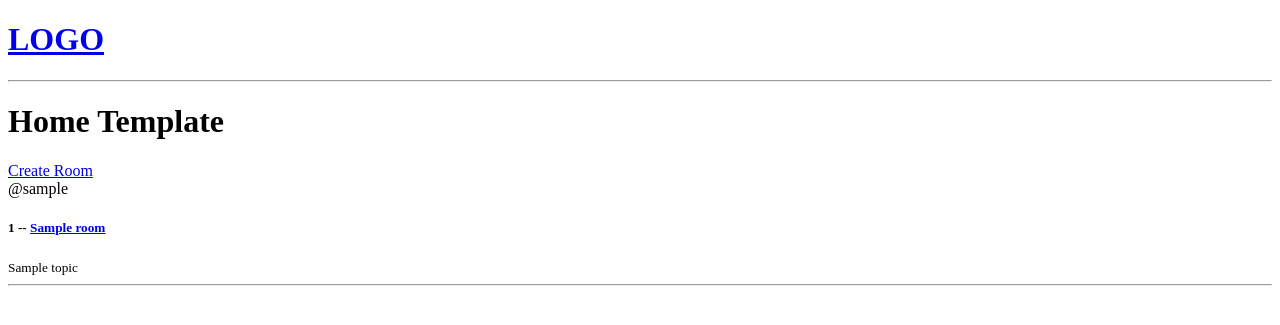
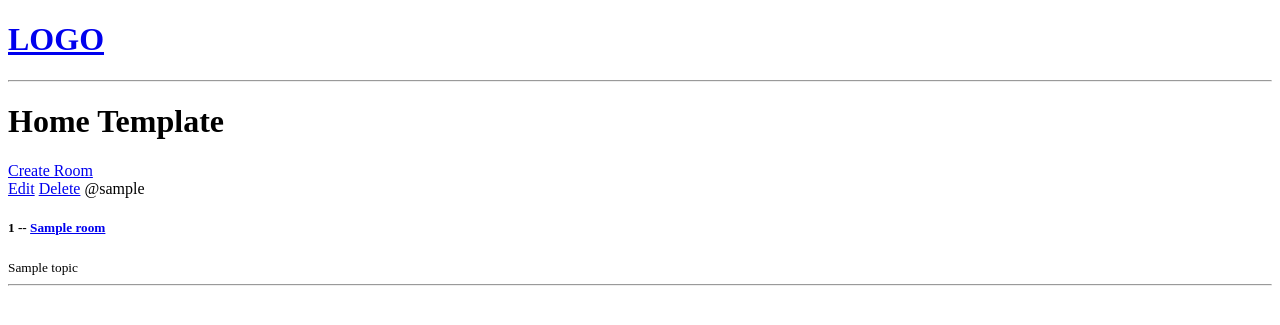
Before and after one commit to JanelleNYP/studybud, a Django app: page / in a window 1280 px wide. Shown: the top 325 px of the page. Run offline with Django 5.2, Linux system fonts and the light colour scheme; tables that the repository leaves empty hold one stand-in row (values such as "Sample post").

Commit message:
Update and Delete Room

```diff
--- a/base/templates/base/home.html
+++ b/base/templates/base/home.html
@@ -10,6 +10,8 @@
     <div>
         {% for room in rooms%}
         <div>
+            <a href="{% url 'update-room' room.id %}">Edit</a>
+            <a href="{% url 'delete-room' room.id %}">Delete</a>
             <span>@{{room.host.username}}</span>
             <h5>{{room.id}} -- <a href="/room/{{room.id}}">{{room.name}}</a></h5>
             <small>{{room.topic.name}}</small>
--- a/base/urls.py
+++ b/base/urls.py
@@ -3,6 +3,8 @@ from . import views
 
 urlpatterns = [
     path('',views.home, name="home"),
-    path('room/<str:pk>/',views.room, name="rooms"),
-    path('create-room/',views.createRoom, name="create-room"),
+    path('room/<str:pk>/', views.room, name="rooms"),
+    path('create-room/', views.createRoom, name="create-room"),
+    path('update-room/<str:pk>/', views.updateRoom, name="update-room"),
+    path('delete-room/<str:pk>/', views.deleteRoom, name="delete-room"),
 ]
--- a/base/views.py
+++ b/base/views.py
@@ -32,3 +32,18 @@ def createRoom(request):
 
     context = {'form': form}
     return render(request, 'base/room_form.html', context)
+
+
+def updateRoom(request, pk):
+    room = Room.objects.get(id=pk)
+    form = RoomForm(instance=room)
+
+    context = {'form': form}
+    return render(request, 'base/room_form.html', context)
+
+def deleteRoom(request, pk):
+    room = Room.objects.get(id=pk)
+    if request.method == 'POST':
+        room.delete()
+        return redirect('home')
+    return render(request, 'base/delete.html', {'obj':room})
```
Also changed, not shown: base/templates/base/delete.html (added, +12 -0 lines).
